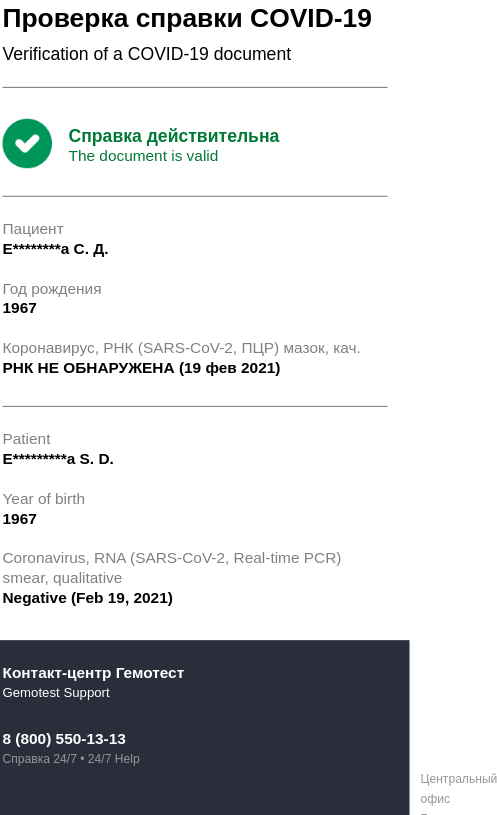
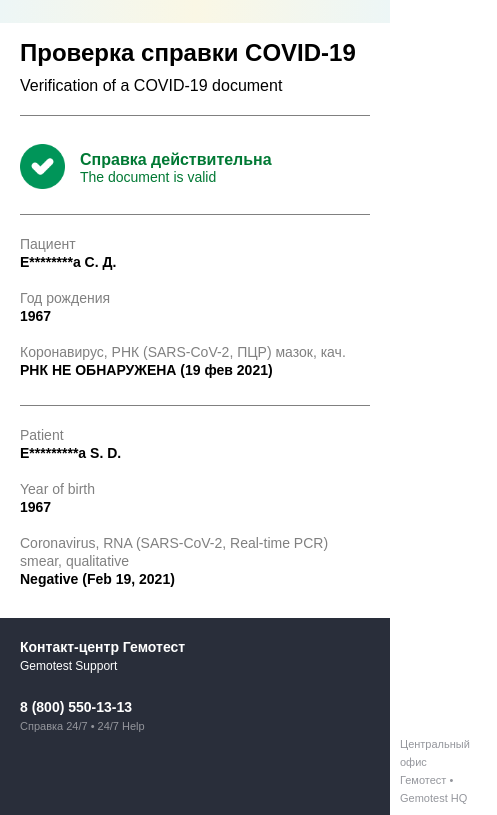
Before and after one commit to Githubforuser0192q/test, a plain HTML site: page index.html in a window 390 px wide. Shown: the part 91-906 px from the top of the page, 497 px wide, since content can reach past the window. Drawn offline with Linux system fonts and the light colour scheme.

Commit message:
Update style.css

```diff
--- a/style.css
+++ b/style.css
@@ -142,9 +142,3 @@ img {
 .otstup {
   margin-left: 60px;
 }
-
-@media (min-width:320px) and (max-width:1000px) {
-   body {
-      transform: scale(1.1);
-   }
-}
```
